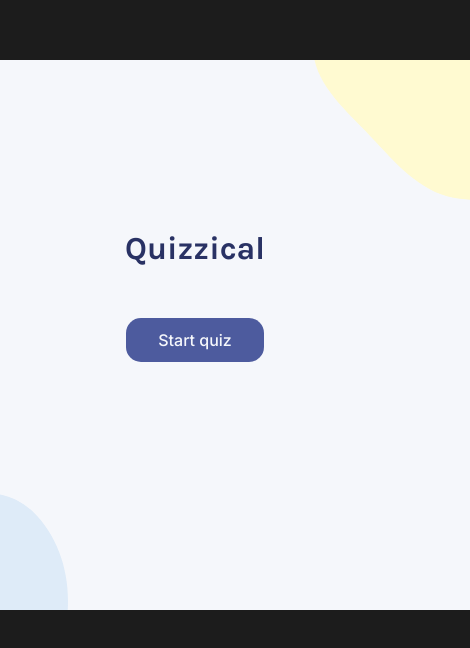
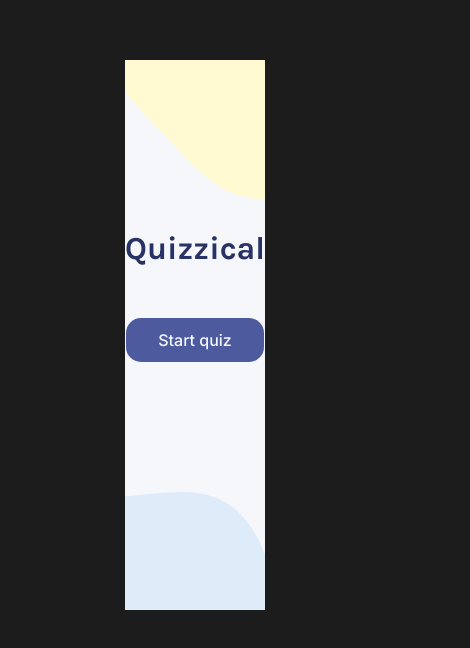
Before and after one commit to qserena/12-solo-project-quizzical, a React (Vite) app: page / in a window 390 px wide. Shown: the top 648 px of the page, 470 px wide, since content can reach past the window. Built offline with nearby package versions, Linux system fonts and the light colour scheme.

Commit message:
More mobile adjustments.

```diff
--- a/src/index.css
+++ b/src/index.css
@@ -162,9 +162,12 @@ hr {
 	padding-bottom: 2em;
 }
 
-@media (min-width < 550px) {
+@media (width < 550px) {
 	main {
-		width: 1vw;
-		background-color: aquamarine;
+		width: 100%;
+	}
+
+	.quiz--inner-container {
+		margin: 30px 20px 10px 20px;
 	}
 }
```
